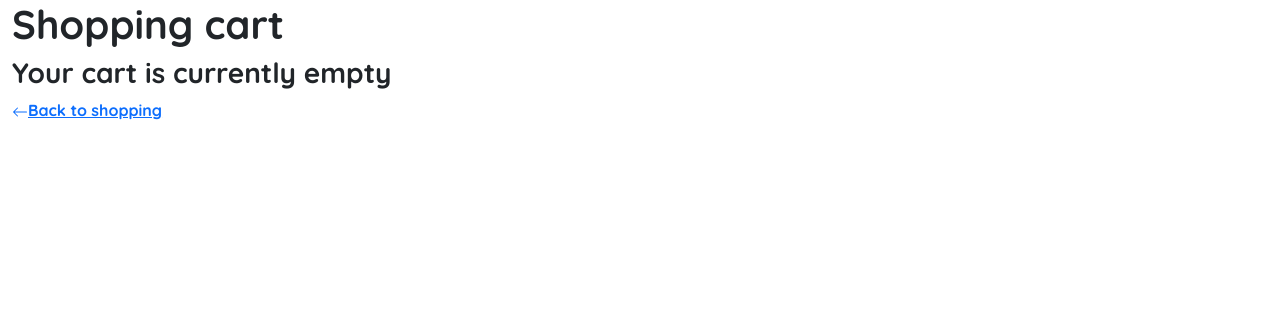
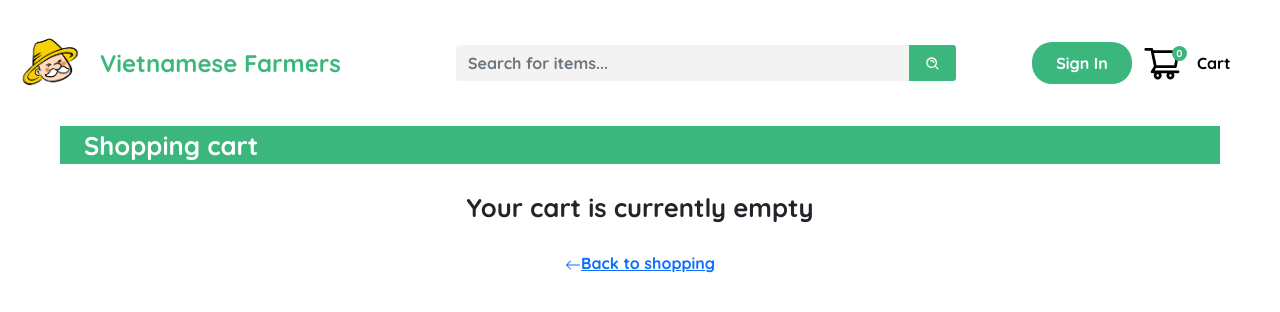
Before and after one commit to namnguyen20999/Rescue-Agri-Product, a React (Create React App) app in the folder client/: page /cart in a window 1280 px wide. Shown: the top 312 px of the page. Built offline with nearby package versions, Linux system fonts and the light colour scheme.

Commit message:
Add Cart UI
Cover both cases:
- No items
- With items
Add responsive

```diff
--- a/client/src/Components/Cart/Item.js
+++ b/client/src/Components/Cart/Item.js
@@ -7,6 +7,7 @@ import { IconButton } from '@mui/material';
 import { green, red } from '@mui/material/colors';
 import { useDispatch } from 'react-redux';
 import { cartActions } from '../../actions/cartActions';
+import { VscTrash } from 'react-icons/vsc';
 
 const ProductContainer = styled.div`
   border-top: 0.5px solid rgb(177, 177, 177);
@@ -14,12 +15,22 @@ const ProductContainer = styled.div`
   justify-content: flex-start;
   margin-top: 1rem;
   padding-top: 2rem;
+  @media screen and (max-width: 768px) {
+    flex-direction: column;
+    padding: 24px 64px;
+
+  }
 `;
 
 const ItemContainer = styled(Row)`
   align-items: center;
   display: flex;
   justify-content: center;
+  height: 100%;
+  @media screen and (max-width: 768px) {
+    justify-content: flex-start;
+    display: flex;
+}
 `;
 
 const RemovedButton = styled.button`
@@ -34,6 +45,9 @@ const RemovedButton = styled.button`
   text-decoration: underline;
 `;
 
+
+
+
 const QuantityPickerContainer = styled.div`
   border: 0.5px solid rgb(177, 177, 177);
   border-radius: 5px;
@@ -43,6 +57,14 @@ const QuantityPickerContainer = styled.div`
   align-items: center;
 `;
 
+const TitleCol= styled(Col)`
+  @media screen and (max-width: 768px) {
+    text-align: right;
+    padding: 0;
+
+  }
+`
+
 export default function Item(item, key) {
   const dispatch = useDispatch();
   const handleCartQuantityChange = (cartItem, counter) => {
@@ -50,30 +72,28 @@ export default function Item(item, key) {
   };
   return (
     <Row>
-      <ProductContainer>
-        <Col>
+      <ProductContainer >
+        <Col xs="auto" md lg>
           <Row>
             <Col>
-              <ItemContainer>Product</ItemContainer>
               <ItemContainer>
-                <img src={item.item.image} style={{ width: '6rem', maxWidth: '100%' }} />
+                <img src={item.item.image} style={{ width: '6rem', maxWidth: '100%'}} />
               </ItemContainer>
             </Col>
-            <Col>
-              <Row>{item.item.name}</Row>
-              <Row>
-                <RemovedButton onClick={() => handleCartQuantityChange(item.item, 'removeItem')}>Remove</RemovedButton>
+            <TitleCol style={{display:'flex',  flexDirection:'column', justifyContent: 'center' }} >
+              <div >{item.item.name}</div>
+              <div style={{color:"#3BB77E"}}> {item.item.description}</div>
+            </TitleCol>
+
           </Row>
         </Col>
-          </Row>
+        <hr  className="d-md-none" style={{ border: "1px solid green", borderRadius: "5px"}}></hr>
+        <Col >
+          <ItemContainer><Col className="d-md-none">Price</Col>{item.item.prices} &#8363;</ItemContainer>
         </Col>
-        <Col>
-          <ItemContainer>Price</ItemContainer>
-          <ItemContainer>{item.item.prices} $</ItemContainer>
-        </Col>
-        <Col>
+          <Col >
             <ItemContainer>
-            <ItemContainer>Quantity</ItemContainer>
+            <Col className="d-md-none">Quantity</Col>
               <QuantityPickerContainer>
                 <IconButton
                   aria-label="add"
@@ -94,9 +114,14 @@ export default function Item(item, key) {
             </ItemContainer>
           </Col>
           <Col>
-          <ItemContainer>
-            <ItemContainer>Total</ItemContainer>
-            <ItemContainer>{item.item.prices * item.item.cartQuantity} $</ItemContainer>
+              <ItemContainer> <Col className="d-md-none">Total</Col> {item.item.prices * item.item.cartQuantity} &#8363;</ItemContainer>
+          </Col>
+          <Col>
+          <ItemContainer >
+          <Col className="d-md-none"></Col>
+          <RemovedButton onClick={() => handleCartQuantityChange(item.item, 'removeItem')}>
+          <VscTrash/>
+          </RemovedButton>
           </ItemContainer>
           </Col>
       </ProductContainer>
--- a/client/src/Components/Cart/Total.js
+++ b/client/src/Components/Cart/Total.js
@@ -18,6 +18,21 @@ const SubTotalContainer = styled.div`
   margin-right: 2rem;
 `;
 
+const TotalNum = styled.span`
+  color: #3BB77E;
+`
+const Disclaimer = styled.h6`
+   font-style: italic;
+   color: gray;
+
+`
+
+const StyleButton = styled(Button)`
+   background-color: #3BB77E !important;
+   border-color: #3BB77E !important;
+
+`
+
 export default function Total(props) {
   const cart = useSelector(state => state.cartReducer);
   const cartItems = [cart.cartItems];
@@ -25,27 +40,14 @@ export default function Total(props) {
   return (
     <CheckoutContainer>
       <SubTotalContainer>
-        <h6>Sub-Total {props.total} $</h6>
-        <p>Tax and shipping cost will be calculated later</p>
-        <Link to="/">
-          <svg
-            xmlns="http://www.w3.org/2000/svg"
-            width="16"
-            height="16"
-            fill="currentColor"
-            className="bi bi-arrow-left"
-            viewBox="0 0 16 16"
-          >
-            <path
-              fillRule="evenodd"
-              d="M15 8a.5.5 0 0 0-.5-.5H2.707l3.147-3.146a.5.5 0 1 0-.708-.708l-4 4a.5.5 0 0 0 0 .708l4 4a.5.5 0 0 0 .708-.708L2.707 8.5H14.5A.5.5 0 0 0 15 8z"
-            />
-          </svg>
-          <span>Continue Shopping</span>
-        </Link>
+        <h5>Sub-Total:
+
+        <TotalNum> {props.total} &#8363;</TotalNum>
+        </h5>
+        <Disclaimer>Tax and shipping cost will be calculated later</Disclaimer>
       </SubTotalContainer>
 
-      <Button>Checkout</Button>
+      <StyleButton>Checkout</StyleButton>
     </CheckoutContainer>
   );
 }
--- a/client/src/Components/Navbar/NavbarElement.js
+++ b/client/src/Components/Navbar/NavbarElement.js
@@ -1,26 +1,31 @@
 import styled from 'styled-components'
 import { Link as LinkR } from 'react-router-dom'
 import { Link as LinkS } from 'react-scroll'
+import { Navbar} from 'react-bootstrap';
 
 
-export const NavCustom = styled.nav`
-    background: white;
-    height: 100px;
+export const NavCustom = styled(Navbar)`
+     background: white;
+     z-index: 99;
+     position: sticky;
+     width:100%;
+     top: 0;
+
+
+    // height: 100px;
     // margin-top: -80px;
-    display: flex;
-    font-size: 1rem;
-    position: sticky;
-    top: 0;
-    z-index: 10;
-    padding: 0 24px;
-    justify-items: center;
-    justify-content: center;
-    border-bottom:2px solid;
-    border-bottom-color: #3BB77E;
+    // display: flex;
+    // font-size: 1rem;
+    // top: 0;
+    // padding: 0 24px;
+    // justify-items: center;
+    // justify-content: center;
+    // border-bottom:2px solid;
+    // border-bottom-color: #3BB77E;
 
-    @media screen and (max-width: 960px) {
-        transition: 0.8s all ease;
-    }
+    // @media screen and (max-width: 960px) {
+    //     transition: 0.8s all ease;
+    // }
 `
 export const NavbarContainer = styled.div `
     display: flex;
--- a/client/src/Components/Navbar/NavbarMenu.js
+++ b/client/src/Components/Navbar/NavbarMenu.js
@@ -21,8 +21,8 @@ export default function NavbarMenu({handleFiltersChange}) {
   const cartState = useSelector(state => state.cartReducer);
   console.log(cartState);
   return (
-    <Router>
-                <Navbar collapseOnSelect expand="lg" >
+    <Router >
+                <NavCustom  collapseOnSelect expand="lg" >
                   <Navbar.Brand  href="#home">
                   <NavLogo  className="d-flex" href="/">
                   <img  src={logo} width="100" height="100"  alt="React Bootstrap logo" />
@@ -57,7 +57,7 @@ export default function NavbarMenu({handleFiltersChange}) {
                 </Nav>
 
               </Navbar.Collapse>
-            </Navbar>
+            </NavCustom>
     </Router>
   );
 }
--- a/client/src/screens/CartScreen.js
+++ b/client/src/screens/CartScreen.js
@@ -1,11 +1,13 @@
 import React from 'react';
-import { Container, Row, Col } from 'react-bootstrap';
+import { Container, Row, Col, Collapse } from 'react-bootstrap';
 import { useSelector } from 'react-redux';
 import { Link } from 'react-router-dom';
 import { ToastContainer } from 'react-toastify';
 import Total from '../Components/Cart/Total';
 import Item from '../Components/Cart/Item';
 import NavbarMenu from '../Components/Navbar/NavbarMenu';
+import styled from 'styled-components';
+
 export default function CartScreen() {
   const cart = useSelector(state => state.cartReducer);
   const cartItems = cart.cartItems;
@@ -14,17 +16,51 @@ export default function CartScreen() {
     return acc + currentValue.prices * currentValue.cartQuantity;
   };
 
+  const CartTitle = styled.div`
+    font-size: 1.6rem;
+    align-items: center;
+    font-weight: 500;
+    margin: 0px 3rem;
+    color: white;
+    padding: 0px 1.5rem;
+    background-color: #3BB77E;
+  `
+  const CartTitleRow = styled(Row)`
+    color: #3BB77E;
+    padding: 1.5rem 0 0 0;
+
+  `
+  const CartTitleCol = styled(Col)`
+    text-align: center;
+
+  `
+  const CartNoItems = styled.div`
+    font-size: 1.6rem;
+    align-items: center;
+    margin: 0px 3rem;
+    padding: 1.5rem;
+    text-align: center;
+  `
+
+  const BackButton = styled.div`
+    text-align: center;
+    padding: 0 1.5rem;
+  `
+
   const total = cartItems.reduce(addition, 0);
   return (
-    <Container fluid>
+    <div>
+      <NavbarMenu/>
+      <Container fluid>
       <Row>
         <Col>
-          <h1>Shopping cart</h1>
+          <CartTitle>Shopping cart</CartTitle>
         </Col>
       </Row>
       {cartItems.length === 0 ? (
         <>
-          <h3>Your cart is currently empty</h3>
+          <CartNoItems>Your cart is currently empty</CartNoItems>
+          <BackButton>
           <Link to="/">
             <svg
               xmlns="http://www.w3.org/2000/svg"
@@ -41,9 +77,17 @@ export default function CartScreen() {
             </svg>
             <span>Back to shopping</span>
           </Link>
+          </BackButton>
         </>
       ) : (
         <Container>
+          <CartTitleRow className="d-none d-md-flex">
+            <CartTitleCol>Product</CartTitleCol>
+            <CartTitleCol>Price</CartTitleCol>
+            <CartTitleCol>Quantity</CartTitleCol>
+            <CartTitleCol >Total</CartTitleCol>
+            <CartTitleCol ></CartTitleCol>
+          </CartTitleRow>
           {cartItems.map(item => {
             return <Item item={item} key={item.id} />;
           })}
@@ -63,5 +107,8 @@ export default function CartScreen() {
         pauseOnHover={false}
       />
     </Container>
-  );
-}
+    </div>
+    );
+  }
+    {/*
+        */}
```
Lines whose indentation alone changed are shown as unchanged.
